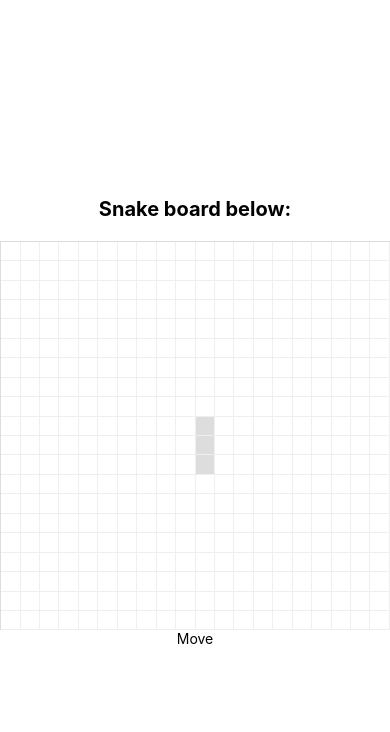
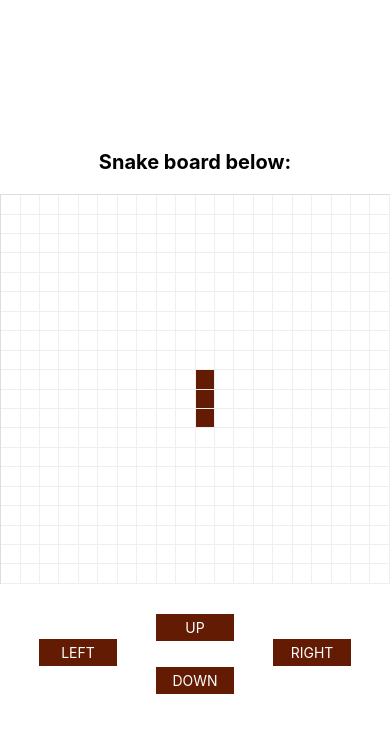
Before and after one commit to xanoosh/expo-snake, a React Native app: screen / in a window 390 px wide. Shown: the top 732 px of the page. Built offline with nearby package versions, Linux system fonts and the light colour scheme.

Commit message:
move function upgrade, added buttons for fun/testing purpose

```diff
--- a/App.js
+++ b/App.js
@@ -11,21 +11,44 @@ export default function App() {
     { x: 10, y: 10 },
     { x: 10, y: 11 },
   ]);
-  const [snakeDirection, setSnakeDirection] = useState('up');
+  // const [snakeDirection, setSnakeDirection] = useState('left');
   const [snakeSpeed, setSnakeSpeed] = useState(1);
   const [snakeFoodPosition, setSnakeFoodPosition] = useState({ x: 10, y: 2 });
   const [snakeAteFood, setSnakeAteFood] = useState(false);
 
   //move snake function (update snake position):
-  const move = () => {
-    if (snakeDirection === 'up') {
-      setSnakePosition((prev) => {
-        return (newPosition = [...prev].map((el) => ({
-          x: el.x,
-          y: el.y === 0 ? 19 : el.y - 1,
-        })));
+  const move = (snakeDirection) => {
+    // if (snakeDirection === 'up') {
+    //   setSnakePosition((prev) => {
+    //     return (newPosition = [...prev].map((el) => ({
+    //       x: el.x,
+    //       y: el.y === 0 ? 19 : el.y - 1,
+    //     })));
+    //   });
+    // }
+    // if (snakeDirection === 'left') {
+
+    // }
+    setSnakePosition((prev) => {
+      const newPosition = [...prev].map((el, i) => {
+        if (i === 0) {
+          if (snakeDirection === 'up') {
+            return { x: el.x, y: el.y === 0 ? 19 : el.y - 1 };
+          }
+          if (snakeDirection === 'down') {
+            return { x: el.x, y: el.y === 19 ? 0 : el.y + 1 };
+          }
+          if (snakeDirection === 'left') {
+            return { x: el.x === 0 ? 19 : el.x - 1, y: el.y };
+          }
+          if (snakeDirection === 'right') {
+            return { x: el.x === 19 ? 0 : el.x + 1, y: el.y };
+          }
+        }
+        if (i !== 0) return prev[i - 1];
       });
-    }
+      return newPosition;
+    });
   };
   return (
     <View style={mainStyle.container}>
@@ -33,10 +56,21 @@ export default function App() {
         Snake board below:
       </Text>
       <SnakeBoard width={20} height={20} getSnakePosition={snakePosition} />
+      <View style={mainStyle.buttonGroup}>
+        <Pressable style={mainStyle.buttonUp} onPress={() => move('up')}>
+          <Text style={mainStyle.buttonText}>up</Text>
+        </Pressable>
+        <Pressable style={mainStyle.buttonDown} onPress={() => move('down')}>
+          <Text style={mainStyle.buttonText}>down</Text>
+        </Pressable>
+        <Pressable style={mainStyle.buttonLeft} onPress={() => move('left')}>
+          <Text style={mainStyle.buttonText}>left</Text>
+        </Pressable>
+        <Pressable style={mainStyle.buttonRight} onPress={() => move('right')}>
+          <Text style={mainStyle.buttonText}>right</Text>
+        </Pressable>
+      </View>
 
-      <Pressable onPress={() => move()}>
-        <Text>Move</Text>
-      </Pressable>
       <StatusBar style="auto" />
     </View>
   );
--- a/styles/Style.js
+++ b/styles/Style.js
@@ -6,6 +6,65 @@ const mainStyle = StyleSheet.create({
     backgroundColor: '#fff',
     alignItems: 'center',
     justifyContent: 'center',
+  },
+  buttonGroup: {
+    position: 'relative',
+    width: '100%',
+    height: 80,
+    marginTop: 30,
+    // leaving commented border for visual context later
+    // borderStyle: 'solid',
+    // borderColor: '#eee',
+    // borderWidth: 1,
+  },
+  buttonUp: {
+    position: 'absolute',
+    top: 0,
+    left: '40%',
+    width: '20%',
+    backgroundColor: '#631c03',
+    paddingLeft: 10,
+    paddingRight: 10,
+    paddingBottom: 5,
+    paddingTop: 5,
+  },
+  buttonDown: {
+    position: 'absolute',
+    bottom: 0,
+    left: '40%',
+    width: '20%',
+    backgroundColor: '#631c03',
+    paddingLeft: 10,
+    paddingRight: 10,
+    paddingBottom: 5,
+    paddingTop: 5,
+  },
+  buttonLeft: {
+    position: 'absolute',
+    top: 25,
+    left: '10%',
+    width: '20%',
+    backgroundColor: '#631c03',
+    paddingLeft: 10,
+    paddingRight: 10,
+    paddingBottom: 5,
+    paddingTop: 5,
+  },
+  buttonRight: {
+    position: 'absolute',
+    top: 25,
+    right: '10%',
+    width: '20%',
+    backgroundColor: '#631c03',
+    paddingLeft: 10,
+    paddingRight: 10,
+    paddingBottom: 5,
+    paddingTop: 5,
+  },
+  buttonText: {
+    textAlign: 'center',
+    color: '#fff',
+    textTransform: 'uppercase',
   },
 });
 
@@ -38,7 +97,7 @@ const CellStyle = StyleSheet.create({
   cellActive: {
     flexBasis: '5%',
     aspectRatio: 1,
-    backgroundColor: '#ddd',
+    backgroundColor: '#631c03',
     borderColor: '#efefef',
     borderRightWidth: 1,
     borderBottomWidth: 1,
```
